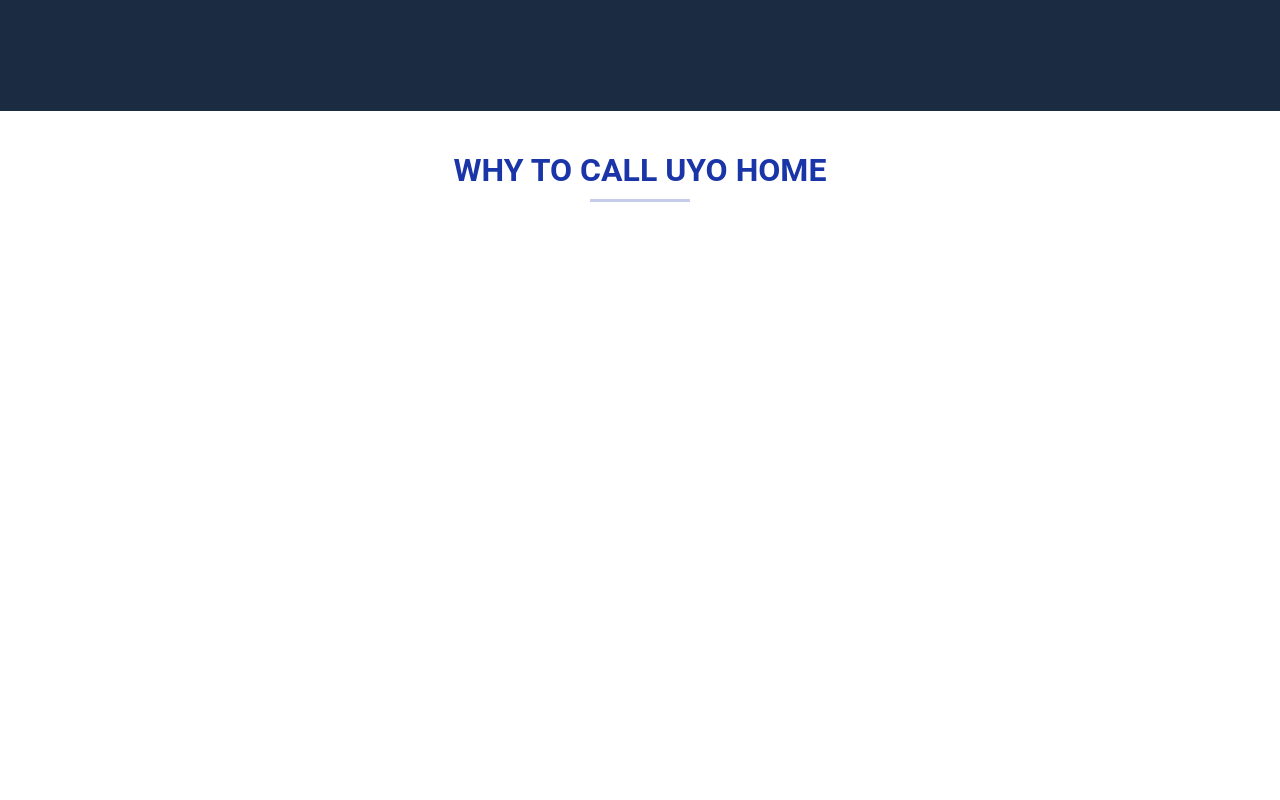
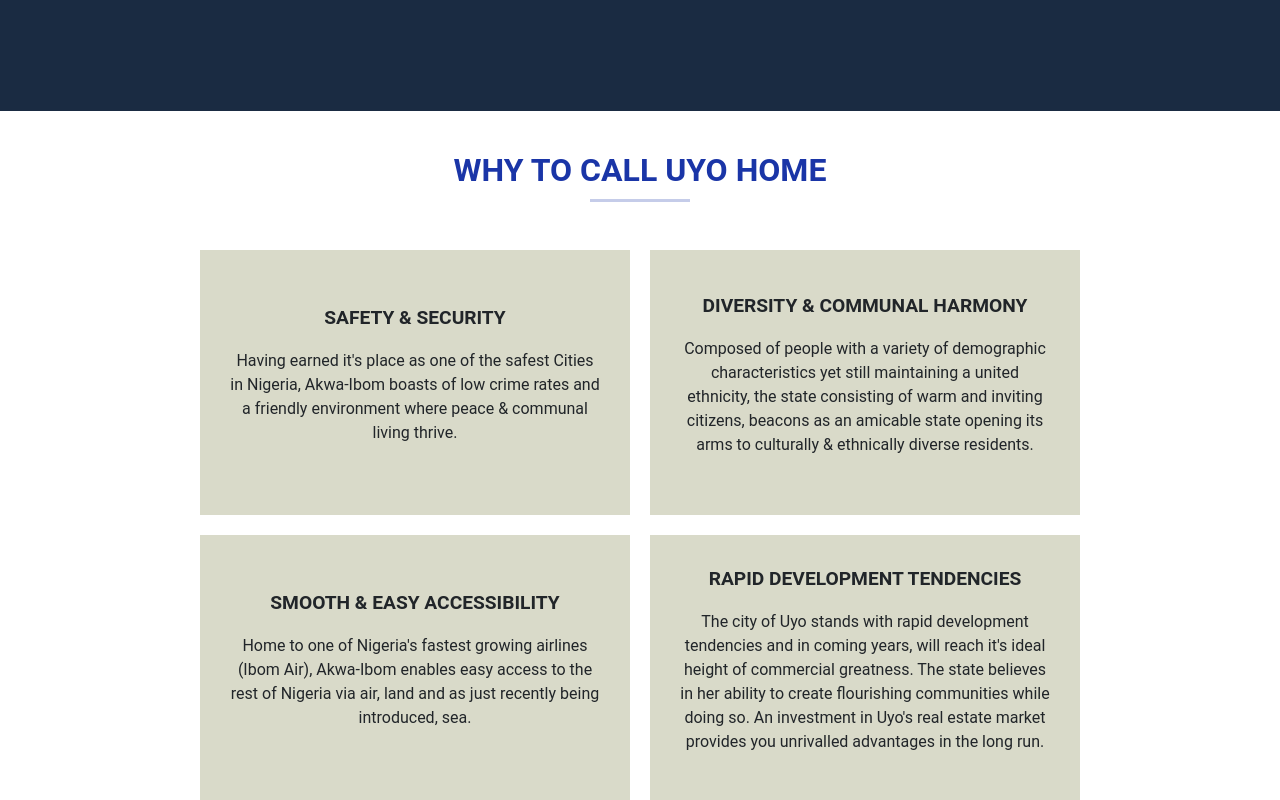
Before and after one commit to AlanDouglasDan/react-blog, a React (Create React App) app: page / in a window 1280 px wide. Shown: the part 1715-2515 px from the top of the page. Before the commit the page ends 1947 px from the top, so only its background shows below. Built offline with nearby package versions, Linux system fonts and the light colour scheme; a web font is replaced by a local one.

Commit message:
first commit of the day with fifth component

```diff
--- a/src/App.css
+++ b/src/App.css
@@ -142,10 +142,6 @@ form button{
   padding: 15px;
 }
 
-/* .fifth_container{
-  padding: 20;
-} */
-
 .fifth_container hr{
   background-color: #1a35a7;
   font-weight: bold;
@@ -161,3 +157,29 @@ form button{
   font-weight: bold;
   text-align: center;
 }
+
+.fifth-grid{
+  padding: 0px 200px;
+  display: grid;
+  grid-template-columns: 1fr 1fr;
+  grid-template-rows: 1fr 1fr;
+  grid-gap: 20px;
+}
+
+.fifth-grid-item{
+  padding: 30px;
+  background-color: #d9dac9;
+  text-align: center;
+  justify-content: center;
+  align-items: center;
+  display: flex;
+}
+
+.fifth-grid-item b{
+  font-size: 120%;
+  text-transform: uppercase;
+}
+
+.fifth-grid-item p{
+  margin-top: 1rem;
+}
--- a/src/Fifth.js
+++ b/src/Fifth.js
@@ -3,9 +3,57 @@ function Fifth() {
     <div className="fifth_container">
       <div className="block-five">
         <h2>WHY TO CALL UYO HOME</h2>
-        <hr></hr>
+        <hr className="mb-5"></hr>
 
+        <div className="fifth-grid">
+          <div className="fifth-grid-item">
+            <div>
+              <b>Safety & security</b>
+              <p>
+                Having earned it's place as one of the safest Cities in Nigeria,
+                Akwa-Ibom boasts of low crime rates and a friendly environment
+                where peace & communal living thrive.
+              </p>
+            </div>
+          </div>
 
+          <div className="fifth-grid-item">
+            <div>
+              <b>Diversity & Communal Harmony</b>
+              <p>
+                Composed of people with a variety of demographic characteristics
+                yet still maintaining a united ethnicity, the state consisting
+                of warm and inviting citizens, beacons as an amicable state
+                opening its arms to culturally & ethnically diverse residents.
+              </p>
+            </div>
+          </div>
+
+          <div className="fifth-grid-item">
+            <div>
+              <b>Smooth & easy Accessibility</b>
+              <p>
+                Home to one of Nigeria's fastest growing airlines (Ibom Air),
+                Akwa-Ibom enables easy access to the rest of Nigeria via air,
+                land and as just recently being introduced, sea.
+              </p>
+            </div>
+          </div>
+
+          <div className="fifth-grid-item">
+            <div>
+              <b>Rapid development tendencies</b>
+              <p>
+                The city of Uyo stands with rapid development tendencies and in
+                coming years, will reach it's ideal height of commercial
+                greatness. The state believes in her ability to create
+                flourishing communities while doing so. An investment in Uyo's
+                real estate market provides you unrivalled advantages in the
+                long run.
+              </p>
+            </div>
+          </div>
+        </div>
       </div>
     </div>
   );
```
